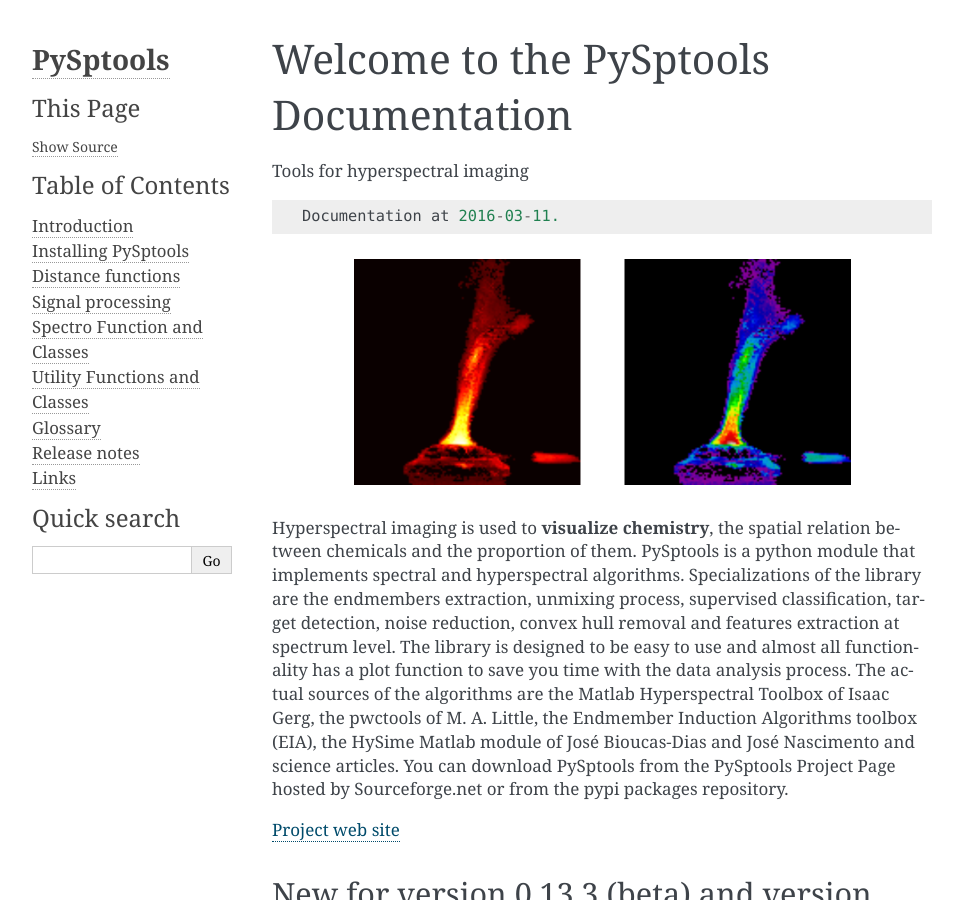
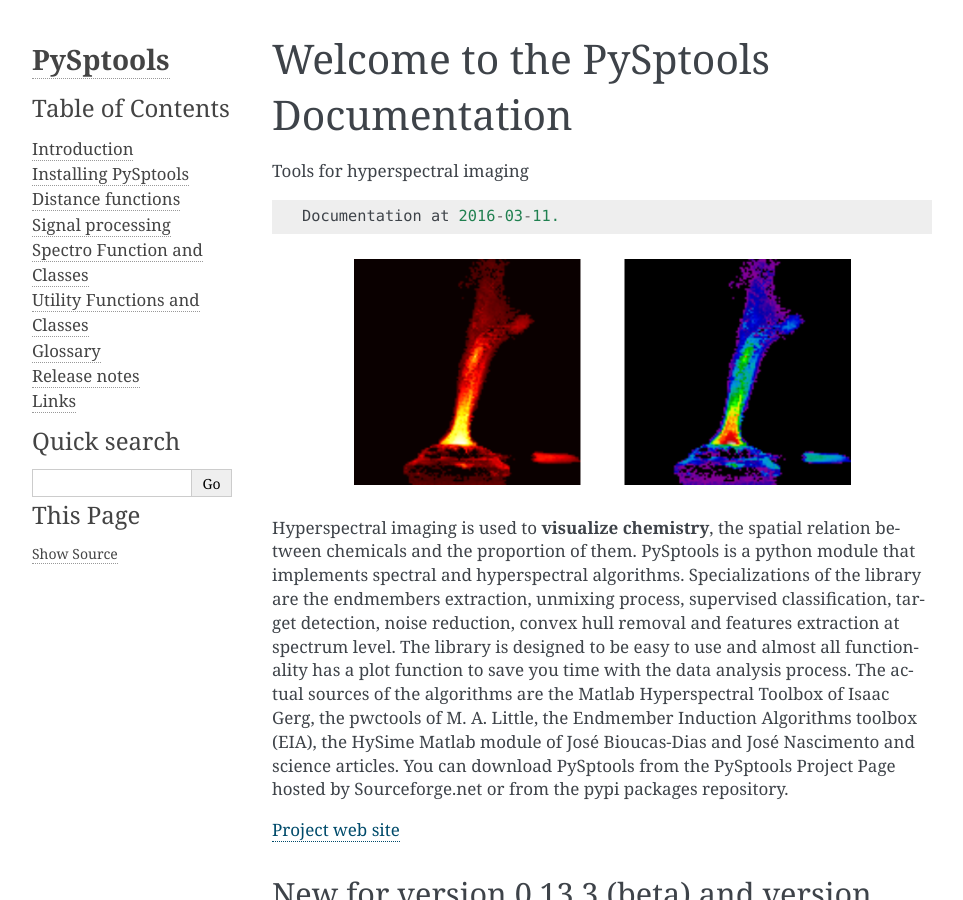
Before and after one commit to chsasank/pysptools-old, a Sphinx documentation site: the page built from docs/source/index.txt, in a window 1280 px wide and 900 px high. Shown: the whole window, without its empty margins (148-1111 px from the left). Built offline with Sphinx 7.4.7, drawn with Linux system fonts in a browser that asks for light colours; pages that are not in the unit, such as notebooks, are missing from menus.

Commit message:
some little changes

```diff
--- a/docs/source/conf.py
+++ b/docs/source/conf.py
@@ -160,8 +160,8 @@
 
 # Custom sidebar templates, maps document names to template names.
 html_sidebars = {
-    'index':    ['sidebarlogo.html', 'sourcelink.html' ,'globaltoc.html', 'searchbox.html',],
-    '**':       ['sidebarlogo.html','sourcelink.html' , 'globaltoc.html', 'searchbox.html']
+    'index':    ['sidebarlogo.html','globaltoc.html', 'searchbox.html','sourcelink.html'],
+    '**':       ['sidebarlogo.html', 'globaltoc.html', 'searchbox.html','sourcelink.html']
 }
 
 # Additional templates that should be rendered to pages, maps page names to
```
